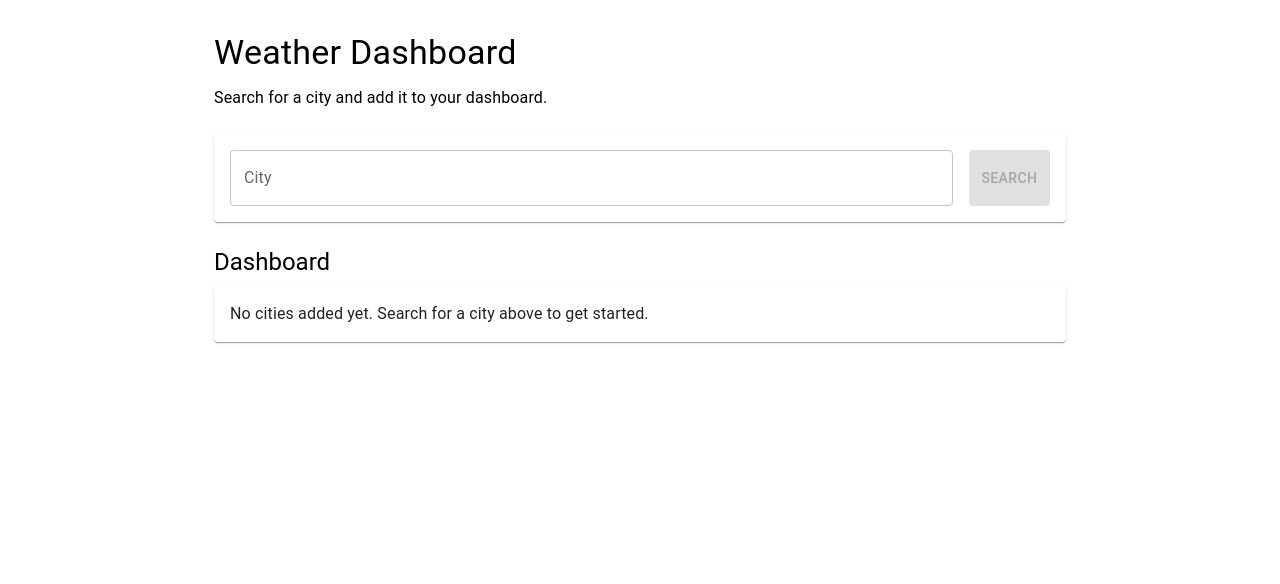
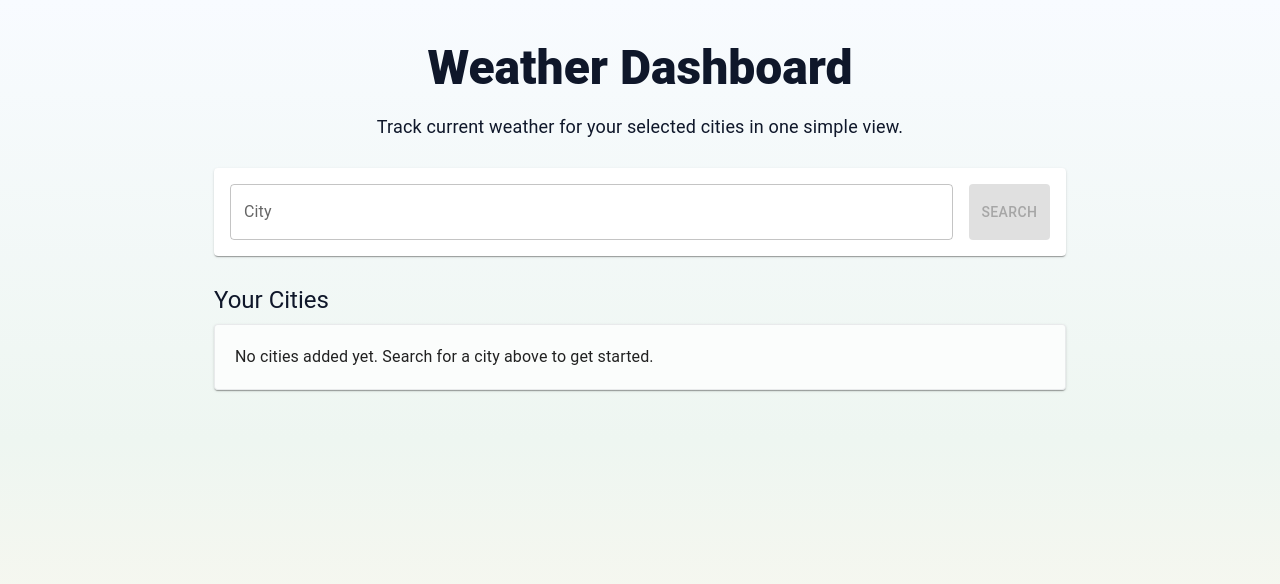
Before and after one commit to tomdud9907/Home-Group-task, a Next.js app: page / in a window 1280 px wide. Shown: the top 584 px of the page. Built offline with nearby package versions, Linux system fonts and the light colour scheme.

Commit message:
added a localStorage to keep cities after refresh

```diff
--- a/src/app/globals.css
+++ b/src/app/globals.css
@@ -9,7 +9,9 @@ body {
 }
 
 body {
-  font-family: Arial, Helvetica, sans-serif;
+  background: linear-gradient(180deg, #f8fbff 0%, #eef6f1 55%, #fff8ed 100%);
+  color: #0f172a;
+  font-family: "Trebuchet MS", "Segoe UI", Arial, Helvetica, sans-serif;
 }
 
 button,
--- a/src/app/page.js
+++ b/src/app/page.js
@@ -1,6 +1,6 @@
 "use client";
 
-import { useState } from "react";
+import { useEffect, useState } from "react";
 import {
   Alert,
   Box,
@@ -14,16 +14,83 @@ import CitySearch from "@/components/CitySearch";
 import SearchResults from "@/components/SearchResults";
 import WeatherCard from "@/components/WeatherCard";
 
+const STORAGE_KEY = "weather-dashboard-cities";
+
+function getCityId(city) {
+  return `${city.name}-${city.state}-${city.country}-${city.lat}-${city.lon}`;
+}
+
+async function fetchWeatherForCity(city) {
+  const params = new URLSearchParams({
+    lat: city.lat,
+    lon: city.lon
+  });
+  const response = await fetch(`/api/weather?${params.toString()}`);
+  const data = await response.json();
+
+  if (!response.ok) {
+    throw new Error(data.error || "Weather request failed");
+  }
+
+  return {
+    id: getCityId(city),
+    city,
+    weather: data.weather
+  };
+}
+
 export default function Home() {
   const [query, setQuery] = useState("");
   const [cities, setCities] = useState([]);
-  const [dashboardWeather, setDashboardWeather] = useState([]);
+  const [dashboardItems, setDashboardItems] = useState([]);
   const [error, setError] = useState("");
   const [loading, setLoading] = useState(false);
+  const [savedCitiesLoaded, setSavedCitiesLoaded] = useState(false);
 
-  function getCityId(city) {
-    return `${city.name}-${city.state}-${city.country}-${city.lat}-${city.lon}`;
-  }
+  useEffect(() => {
+    let cancelled = false;
+
+    async function loadSavedCities() {
+      try {
+        const savedCities = JSON.parse(localStorage.getItem(STORAGE_KEY) || "[]");
+
+        if (!Array.isArray(savedCities) || savedCities.length === 0) {
+          return;
+        }
+
+        setLoading(true);
+        const savedWeather = await Promise.all(savedCities.map(fetchWeatherForCity));
+
+        if (!cancelled) {
+          setDashboardItems(savedWeather);
+        }
+      } catch {
+        if (!cancelled) {
+          setError("Could not load your saved cities.");
+        }
+      } finally {
+        if (!cancelled) {
+          setLoading(false);
+          setSavedCitiesLoaded(true);
+        }
+      }
+    }
+
+    loadSavedCities();
+
+    return () => {
+      cancelled = true;
+    };
+  }, []);
+
+  useEffect(() => {
+    if (!savedCitiesLoaded) {
+      return;
+    }
+
+    const citiesToSave = dashboardItems.map((item) => item.city);
+    localStorage.setItem(STORAGE_KEY, JSON.stringify(citiesToSave));
+  }, [dashboardItems, savedCitiesLoaded]);
 
   async function handleSearch(event) {
     event.preventDefault();
@@ -54,7 +121,7 @@ export default function Home() {
   async function handleAddCity(city) {
     setError("");
 
-    if (dashboardWeather.some((item) => item.id === getCityId(city))) {
+    if (dashboardItems.some((item) => item.id === getCityId(city))) {
       setError(`${city.name} is already on your dashboard.`);
       return;
     }
@@ -62,24 +129,9 @@ export default function Home() {
     setLoading(true);
 
     try {
-      const params = new URLSearchParams({
-        lat: city.lat,
-        lon: city.lon
-      });
-      const response = await fetch(`/api/weather?${params.toString()}`);
-      const data = await response.json();
+      const dashboardItem = await fetchWeatherForCity(city);
 
-      if (!response.ok) {
-        throw new Error(data.error || "Weather request failed");
-      }
-
-      setDashboardWeather((currentWeather) => [
-        ...currentWeather,
-        {
-          id: getCityId(city),
-          weather: data.weather
-        }
-      ]);
+      setDashboardItems((currentItems) => [...currentItems, dashboardItem]);
       setCities([]);
       setQuery("");
     } catch (weatherError) {
@@ -90,14 +142,19 @@ export default function Home() {
   }
 
   return (
-    <Container maxWidth="md" sx={{ py: 4 }}>
-      <Stack spacing={3}>
-        <Box>
-          <Typography variant="h4" component="h1" gutterBottom>
+    <Container maxWidth="md" sx={{ py: { xs: 3, sm: 5 } }}>
+      <Stack spacing={3.5}>
+        <Box sx={{ textAlign: { xs: "left", sm: "center" } }}>
+          <Typography
+            variant="h3"
+            component="h1"
+            gutterBottom
+            sx={{ fontWeight: 800, letterSpacing: 0 }}
+          >
             Weather Dashboard
           </Typography>
-          <Typography color="text.secondary">
-            Search for a city and add it to your dashboard.
+          <Typography color="text.secondary" sx={{ fontSize: 18 }}>
+            Track current weather for your selected cities in one simple view.
           </Typography>
         </Box>
 
@@ -115,17 +172,23 @@ export default function Home() {
 
         <Box>
           <Typography variant="h5" component="h2" gutterBottom>
-            Dashboard
+            Your Cities
           </Typography>
-          {dashboardWeather.length === 0 ? (
-            <Paper sx={{ p: 2 }}>
+          {dashboardItems.length === 0 ? (
+            <Paper
+              sx={{
+                bgcolor: "rgba(255, 255, 255, 0.72)",
+                border: "1px solid rgba(15, 23, 42, 0.08)",
+                p: 2.5
+              }}
+            >
               <Typography color="text.secondary">
                 No cities added yet. Search for a city above to get started.
               </Typography>
             </Paper>
           ) : (
             <Stack spacing={2}>
-              {dashboardWeather.map((item) => (
+              {dashboardItems.map((item) => (
                 <WeatherCard key={item.id} weather={item.weather} />
               ))}
             </Stack>
```
